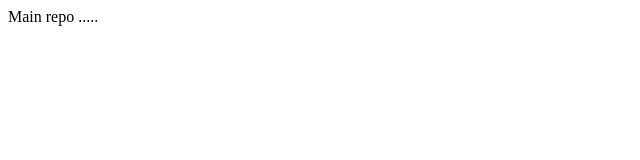
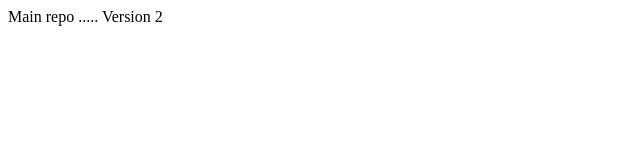
Before and after one commit to qbqb/qbqb.github.io, a plain HTML site: page index.html in a window 1280 px wide. Shown: the full height of the page, 0-640 px from the left. Drawn offline with Linux system fonts and the light colour scheme.

Commit message:
Version 2

```diff
--- a/index.html
+++ b/index.html
@@ -8,5 +8,6 @@
     </head>
   <body>
     Main repo .....
+    Version 2
   </body>
 </html>
```
